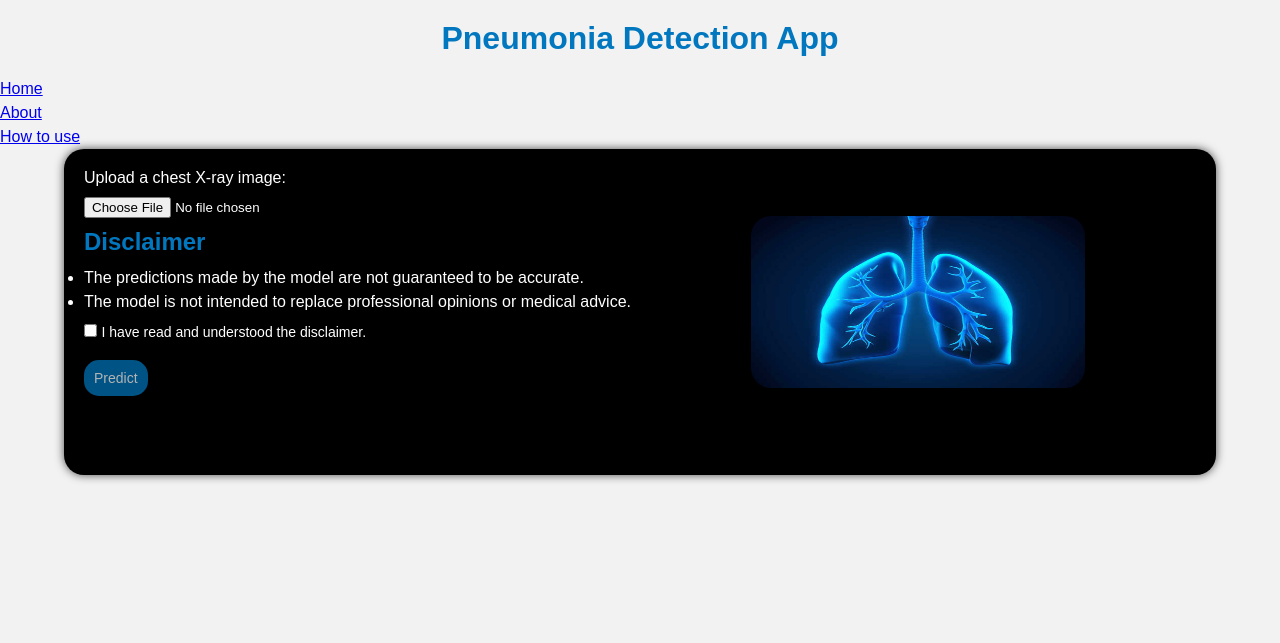
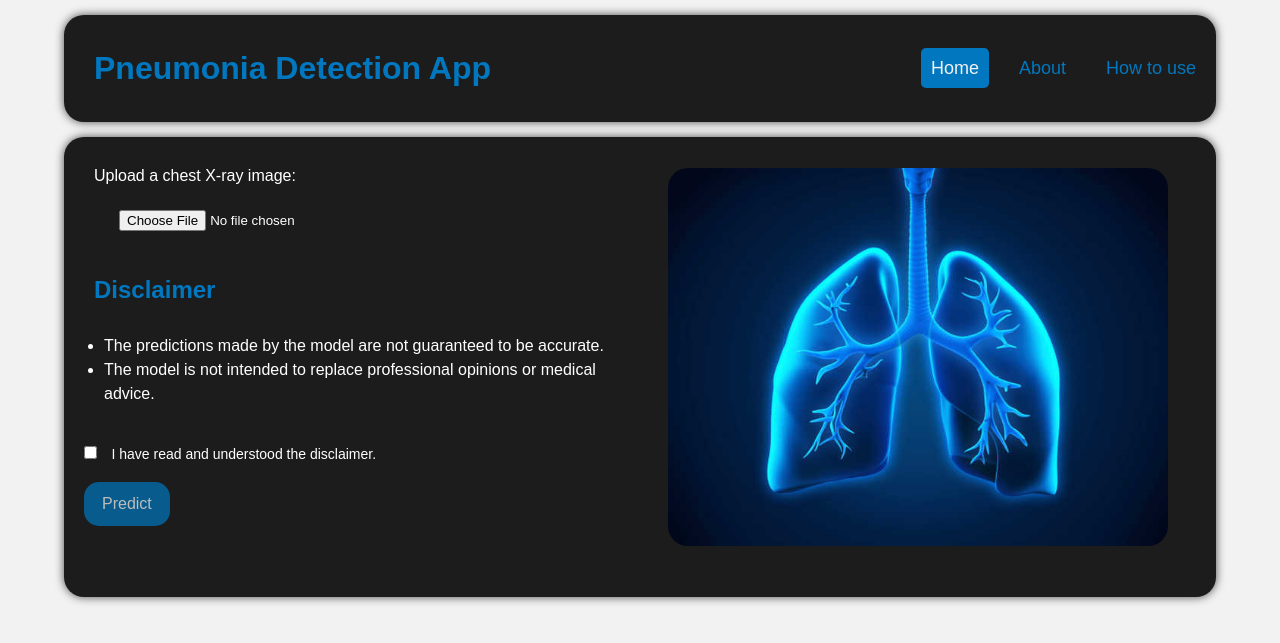
Before and after one commit to ananya-mattur/PneumoniaDetection, a Flask app: page / in a window 1280 px wide. Shown: the top 643 px of the page. Run offline with Flask 3, Linux system fonts and the light colour scheme; parts of the project's set-up code (start-up, migrations or seed data) failed here and were passed over.

Commit message:
Update style.css

```diff
--- a/static/style.css
+++ b/static/style.css
@@ -4,28 +4,84 @@
   padding: 0;
 }
 
-
-body {
+body{
+  box-sizing: border-box;
+  margin: 0;
+  padding: 0;
   font-family: Arial, sans-serif;
   font-size: 16px;
   color: white;
   background-color: #f2f2f2;
 }
 
-.container {
+header {
+  background-color: #1c1c1c;
+  padding: 10px;
+  position: relative;
   max-width: 90%;
-  margin: 0 auto;
+  margin: 15px auto 10px;
   border-radius: 20px;
-  padding: 20px;
-  background-color: black;
   box-shadow: 0 0 10px rgba(0, 0, 0, 0.7);
+  display: flex;
+  justify-content: space-between;
+  align-items: center;
 }
 
 .title {
-  text-align: center;
-  margin: 20px;
+  margin: 0 20px;
   color: #0077be;
   font-size: 32px;
+}
+
+nav {
+  padding-top:20px;
+  background-color: #1c1c1c;
+  color: #0077be;
+  display: flex;
+  margin-top: 10px;
+}
+
+nav ul {
+  list-style: none;
+  display: flex;
+  justify-content: flex-end;
+}
+
+nav ul li {
+  margin: 0 10px;
+}
+
+nav ul li a {
+  color: #0077be;
+  text-decoration: none;
+  font-size: 18px;
+  padding: 10px;
+  transition: all 0.2s ease-in-out;
+}
+
+nav ul li a:hover {
+  background-color: #0077be;
+  color: #f2f2f2;
+  border-radius: 5px;
+}
+
+nav ul li a.current {
+  background-color: #0077be;
+  color: #f2f2f2;
+  border-radius: 5px;
+}
+
+nav ul li:last-child {
+  margin-right: 0;
+}
+
+.container {
+  max-width: 90%;
+  margin: 15px auto 20px;
+  border-radius: 20px;
+  padding: 20px;
+  background-color: #1c1c1c;
+  box-shadow: 0 0 10px rgba(0, 0, 0, 0.7);
 }
 
 .row {
@@ -46,16 +102,18 @@ body {
 }
 
 img {
-  width: 60%;
+  width: 90%;
   border-radius: 20px;
-  height: 60%;
+  height: 90%;
   margin-bottom: 20px;
 }
 
 h2 {
   color: #0077be;
   font-size: 24px;
-  margin-bottom: 10px;
+  margin: 10px;
+  padding-top: 20px;
+  padding-bottom: 20px;
 }
 
 p {
@@ -66,6 +124,11 @@ p {
 }
 
 ol {
+  margin-left: 20px;
+  margin-bottom: 30px;
+}
+
+ul {
   margin-left: 20px;
   margin-bottom: 30px;
 }
@@ -84,15 +147,16 @@ label {
 }
 
 input[type="file"] {
-  margin-bottom: 10px;
+  margin: 15px;
+  margin-left: 35px;
 }
 
 input[type="submit"] {
   background-color: #0077be;
   color: #fff;
   border: none;
-  padding: 10px 10px;
-  font-size: 14px;
+  padding: 13px 18px;
+  font-size: 16px;
   cursor: pointer;
   transition: all 0.2s ease-in-out;
   margin-top: 10px;
@@ -104,11 +168,20 @@ input[type="submit"]:hover {
   opacity: 1;
 }
 
+label {
+  display: block;
+  font-size: 16px;
+  margin: 10px;
+  color: white;
+}
+
 .disclaimer label{
   margin-top: 10px;
   font-size: 14px;
 }
 
 .result {
-  color: white;
+  color: #f2f2f2;
+  padding: 50px;
+  font-size: 42px;
 }
```
